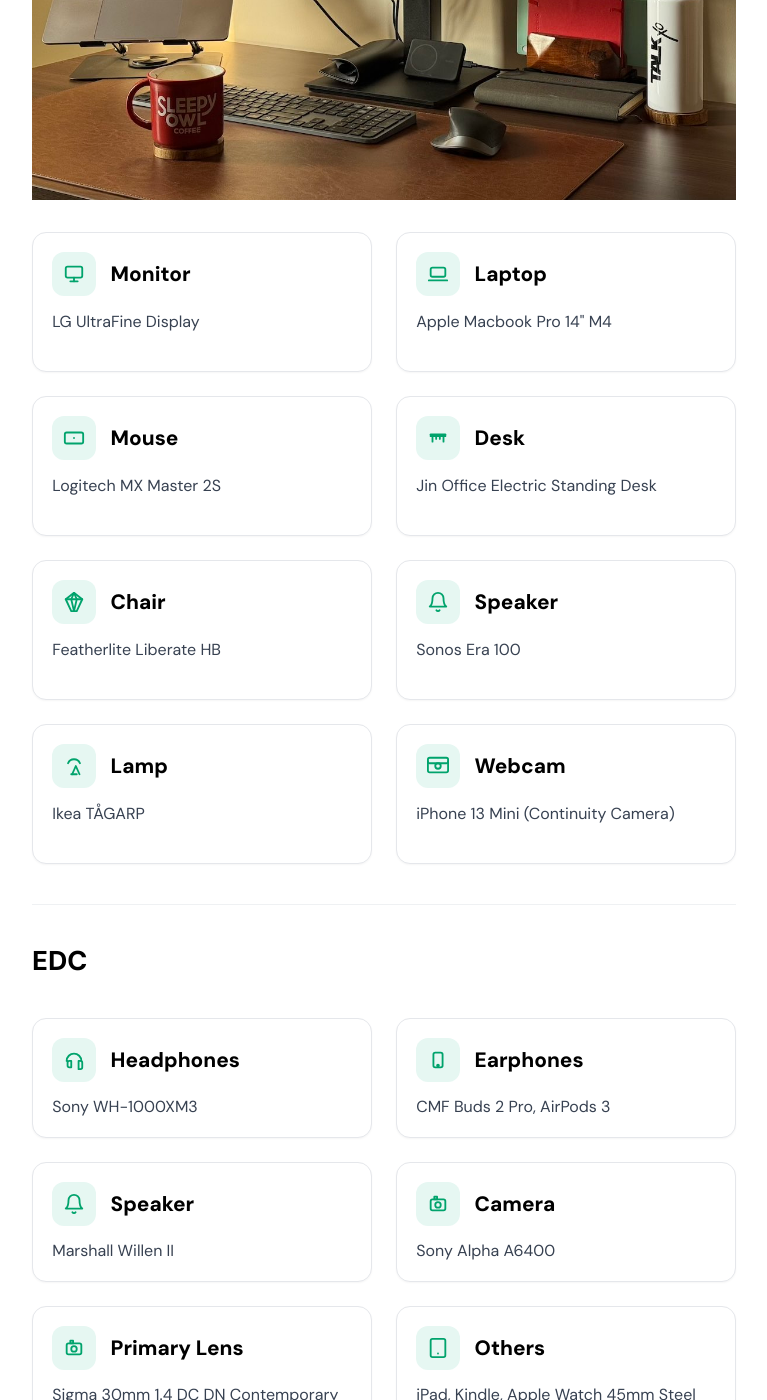
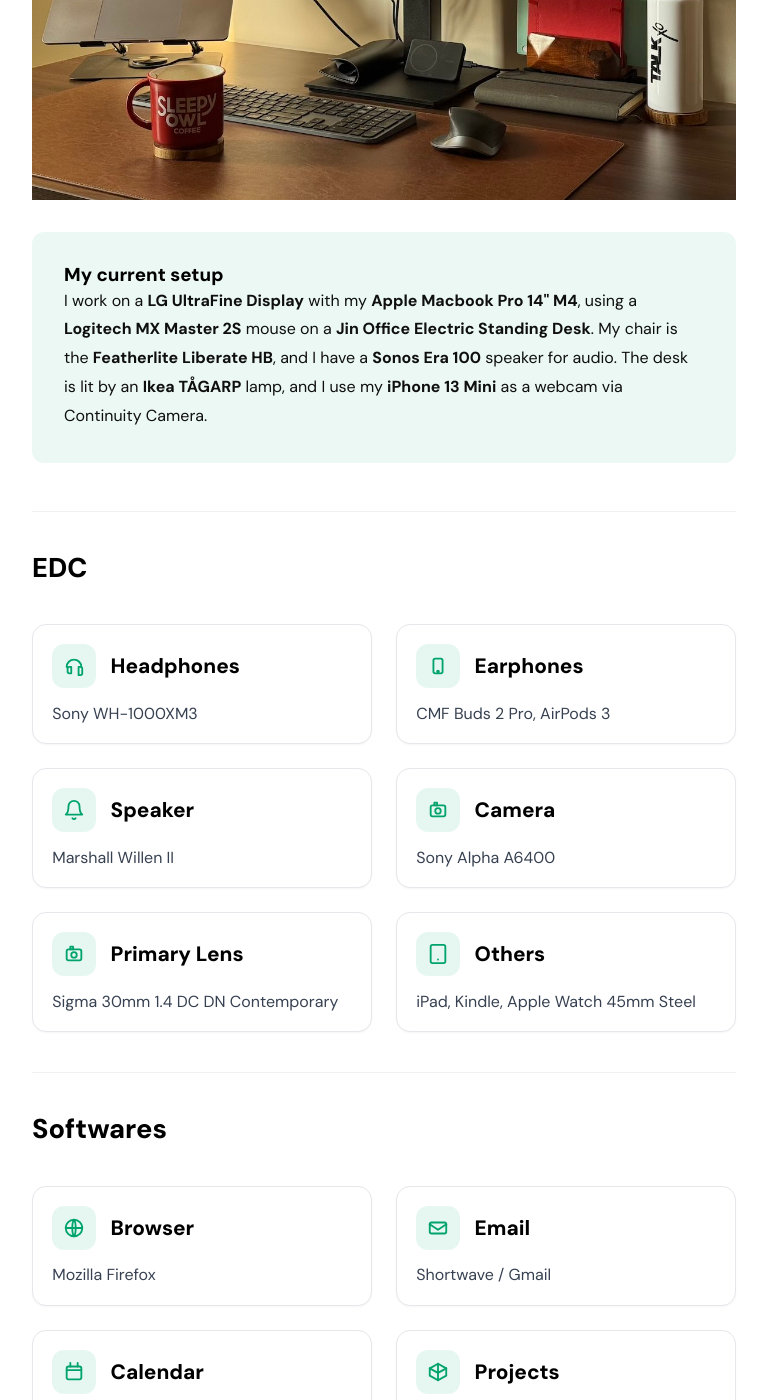
Before and after one commit to talkxo/rishiraj-blog-machine, a Jekyll site: the page built from _pages/stuff.md, in a window 1280 px wide and 1400 px high, scrolled down 807 px. Shown: the whole window, without its empty margins (256-1023 px from the left). Built offline with Jekyll 4.4.1, drawn with Linux system fonts in a browser that asks for light colours.

Commit message:
Convert workspace setup grid to prose paragraph in light green box
- Remove 8-card grid layout for main setup
- Add 'My current setup' paragraph in styled box
- Use light green background matching accent color (rgba 0.08 opacity)
- Add bold styling to highlight key items
- Keep EDC and other sections unchanged

```diff
--- a/_pages/stuff.md
+++ b/_pages/stuff.md
@@ -14,71 +14,10 @@
      loading="lazy"
      style="width: 100%; height: auto; margin-bottom: 2rem;">
 
-<section class="c-grid" style="--card-fixed-height: 140px; --card-line-clamp: 2;">
-  <article class="c-card">
-    <div class="c-card__head">
-      <div class="c-card__icon">{% include icon.html name="monitor" %}</div>
-      <h3>Monitor</h3>
-    </div>
-    <p>LG UltraFine Display</p>
-  </article>
-
-  <article class="c-card">
-    <div class="c-card__head">
-      <div class="c-card__icon">{% include icon.html name="laptop" %}</div>
-      <h3>Laptop</h3>
-    </div>
-    <p>Apple Macbook Pro 14" M4</p>
-  </article>
-
-  <article class="c-card">
-    <div class="c-card__head">
-      <div class="c-card__icon">{% include icon.html name="mouse" %}</div>
-      <h3>Mouse</h3>
-    </div>
-    <p>Logitech MX Master 2S</p>
-  </article>
-
-  <article class="c-card">
-    <div class="c-card__head">
-      <div class="c-card__icon">{% include icon.html name="desk" %}</div>
-      <h3>Desk</h3>
-    </div>
-    <p>Jin Office Electric Standing Desk</p>
-  </article>
-
-  <article class="c-card">
-    <div class="c-card__head">
-      <div class="c-card__icon">{% include icon.html name="gem" %}</div>
-      <h3>Chair</h3>
-    </div>
-    <p>Featherlite Liberate HB</p>
-  </article>
-
-  <article class="c-card">
-    <div class="c-card__head">
-      <div class="c-card__icon">{% include icon.html name="speaker" %}</div>
-      <h3>Speaker</h3>
-    </div>
-    <p>Sonos Era 100</p>
-  </article>
-
-  <article class="c-card">
-    <div class="c-card__head">
-      <div class="c-card__icon">{% include icon.html name="lamp" %}</div>
-      <h3>Lamp</h3>
-    </div>
-    <p>Ikea TÅGARP</p>
-  </article>
-
-  <article class="c-card">
-    <div class="c-card__head">
-      <div class="c-card__icon">{% include icon.html name="webcam" %}</div>
-      <h3>Webcam</h3>
-    </div>
-    <p>iPhone 13 Mini (Continuity Camera)</p>
-  </article>
-</section>
+<div class="c-setup-summary" style="background: rgba(0, 163, 108, 0.08); border-radius: 12px; padding: 2rem; margin-bottom: 3rem;">
+  <h3 style="margin-top: 0; color: var(--color-ink);">My current setup</h3>
+  <p style="margin-bottom: 0; line-height: 1.8;">I work on a <strong>LG UltraFine Display</strong> with my <strong>Apple Macbook Pro 14" M4</strong>, using a <strong>Logitech MX Master 2S</strong> mouse on a <strong>Jin Office Electric Standing Desk</strong>. My chair is the <strong>Featherlite Liberate HB</strong>, and I have a <strong>Sonos Era 100</strong> speaker for audio. The desk is lit by an <strong>Ikea TÅGARP</strong> lamp, and I use my <strong>iPhone 13 Mini</strong> as a webcam via Continuity Camera.</p>
+</div>
 
 <hr>
 
```
